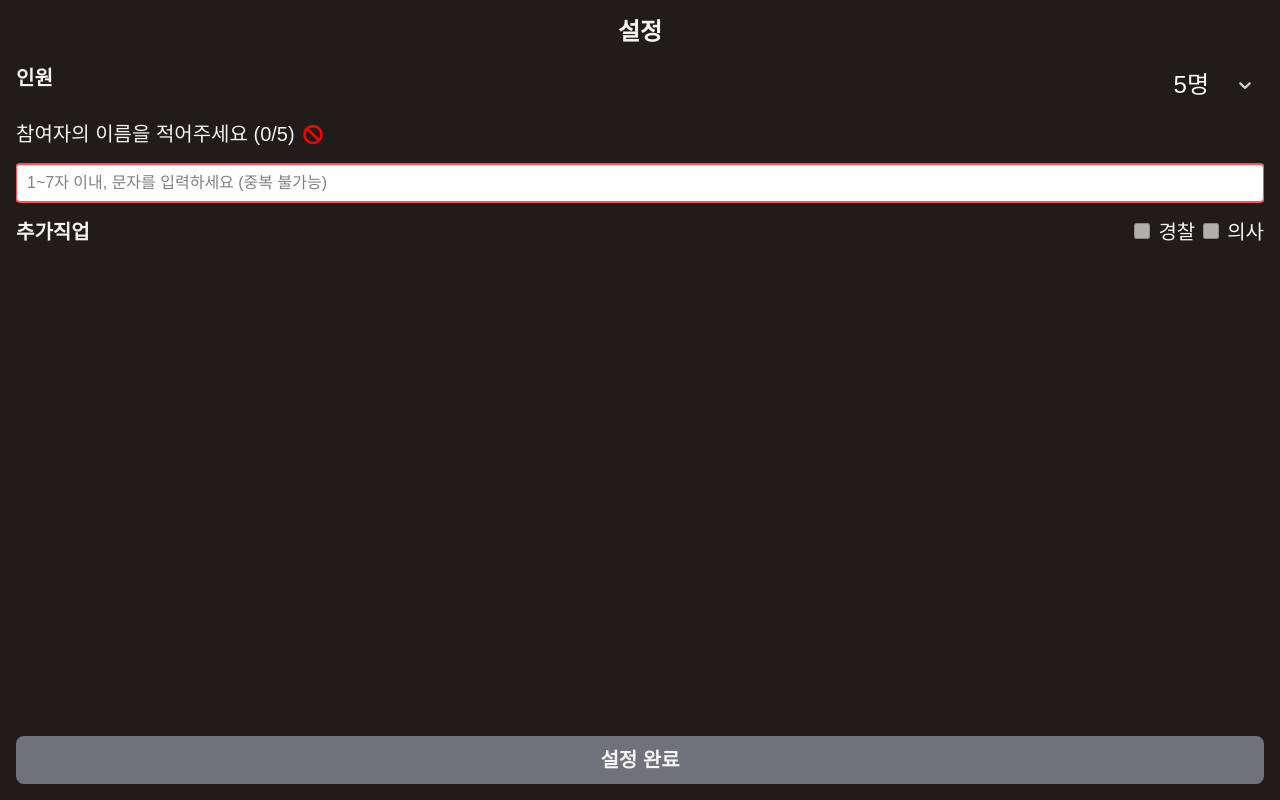
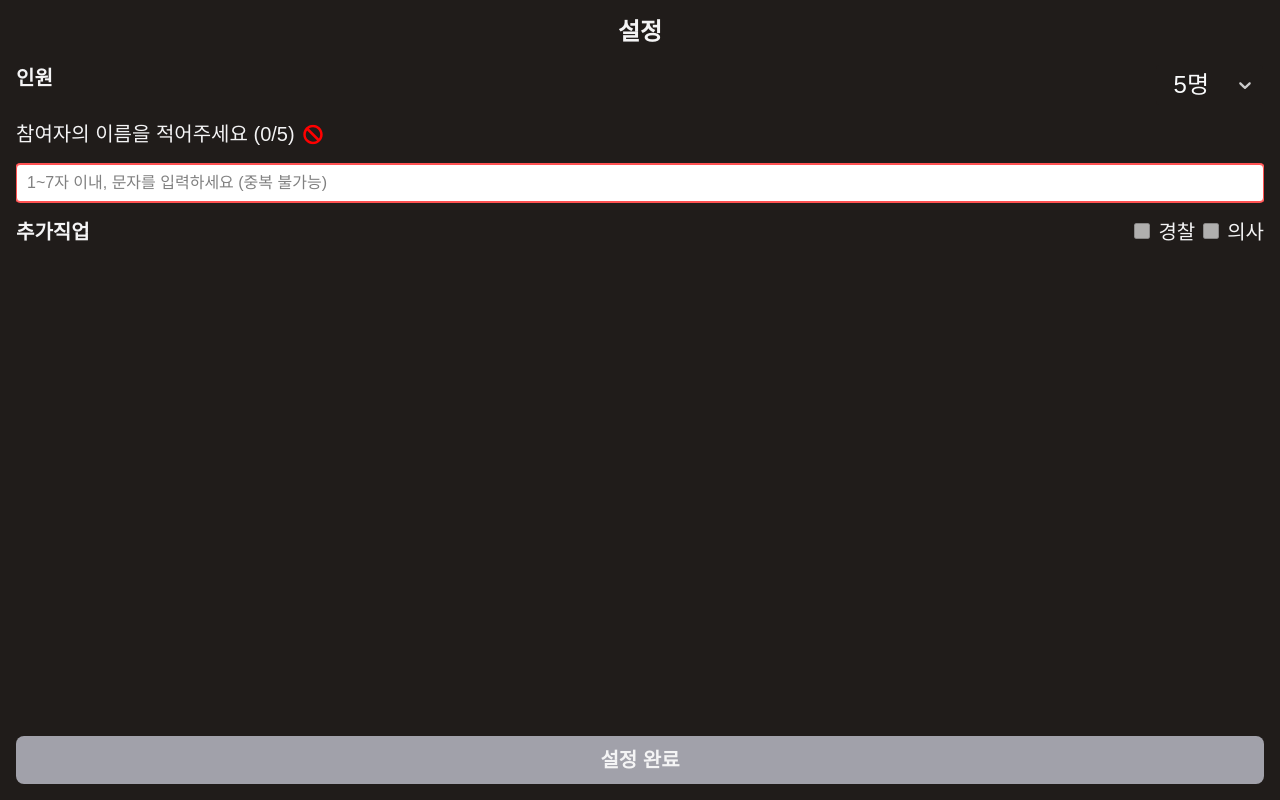
Before and after one commit to DDD120/mafia-g-master, a Next.js app: page /setting in a window 1280 px wide. Built offline with nearby package versions, Linux system fonts and the light colour scheme; a web font is replaced by a local one; what @xstate/immer would draw is missing.

Commit message:
style 버튼 disabled 색상 변경

```diff
--- a/components/Button/Button.tsx
+++ b/components/Button/Button.tsx
@@ -22,7 +22,7 @@ function Button({
         className={`w-full h-[48px]  text-gray-50 rounded-lg text-xl font-black px-4 transition flex justify-center items-center ${
           isActive
             ? "bg-red hover:brightness-105"
-            : "pointer-events-none bg-zinc-500"
+            : "pointer-events-none bg-zinc-400"
         } ${layoutMode === "inline" && "max-w-[300px]"}`}
         onClick={onClick}
       >
@@ -34,7 +34,7 @@ function Button({
   return (
     <button
       disabled={!isActive}
-      className={`w-full h-[48px] bg-red text-gray-50 rounded-lg text-xl font-black px-4 transition disabled:bg-gray-400 ${
+      className={`w-full h-[48px] bg-red text-gray-50 rounded-lg text-xl font-black px-4 transition disabled:bg-zinc-400 ${
         isActive && "hover:brightness-105"
       } ${layoutMode === "inline" && "max-w-[300px]"}`}
       onClick={onClick}
```
